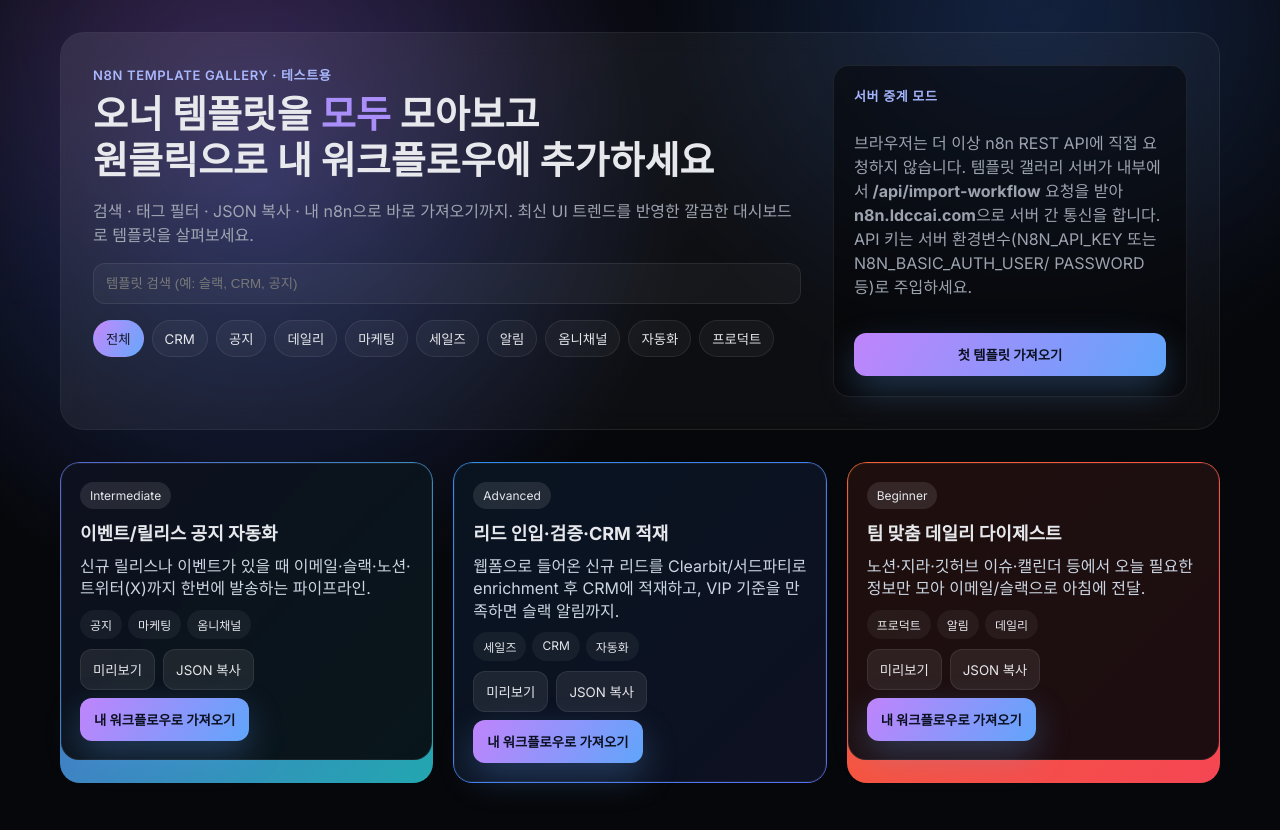
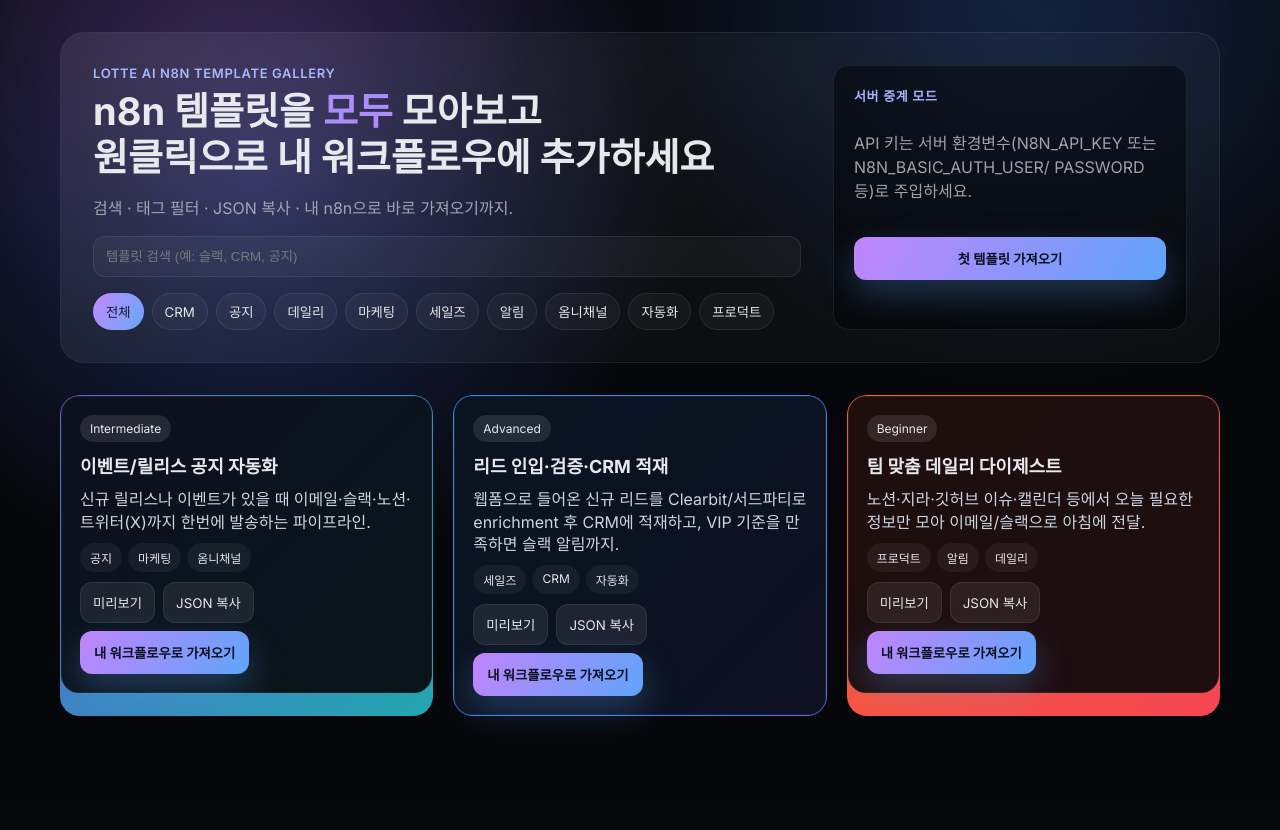
Before and after one commit to vvonha/n8n, a React (Vite) app: page / in a window 1280 px wide. Shown: the top 830 px of the page. After the commit the page ends 800 px from the top, so only its background shows below. Built offline with nearby package versions, Linux system fonts and the light colour scheme.

Commit message:
Update App.tsx

```diff
--- a/src/App.tsx
+++ b/src/App.tsx
@@ -77,15 +77,14 @@
       <div className="gradient" aria-hidden="true" />
       <header className="hero">
         <div>
-          <p className="eyebrow">n8n Template Gallery · 테스트용</p>
+          <p className="eyebrow">LOTTE AI n8n Template Gallery</p>
           <h1>
-            오너 템플릿을 <span className="accent">모두</span> 모아보고
+            n8n 템플릿을 <span className="accent">모두</span> 모아보고
             <br />
             원클릭으로 내 워크플로우에 추가하세요
           </h1>
           <p className="muted">
-            검색 · 태그 필터 · JSON 복사 · 내 n8n으로 바로 가져오기까지. 최신 UI 트렌드를 반영한 깔끔한
-            대시보드로 템플릿을 살펴보세요.
+            검색 · 태그 필터 · JSON 복사 · 내 n8n으로 바로 가져오기까지.
           </p>
           <div className="input-row">
             <input
@@ -113,8 +112,6 @@
         <div className="panel">
           <p className="eyebrow">서버 중계 모드</p>
           <p className="muted">
-            브라우저는 더 이상 n8n REST API에 직접 요청하지 않습니다. 템플릿 갤러리 서버가 내부에서
-            <strong> /api/import-workflow</strong> 요청을 받아 <strong>n8n.ldccai.com</strong>으로 서버 간 통신을 합니다.
             API 키는 서버 환경변수(N8N_API_KEY 또는 N8N_BASIC_AUTH_USER/ PASSWORD 등)로 주입하세요.
           </p>
 
```
